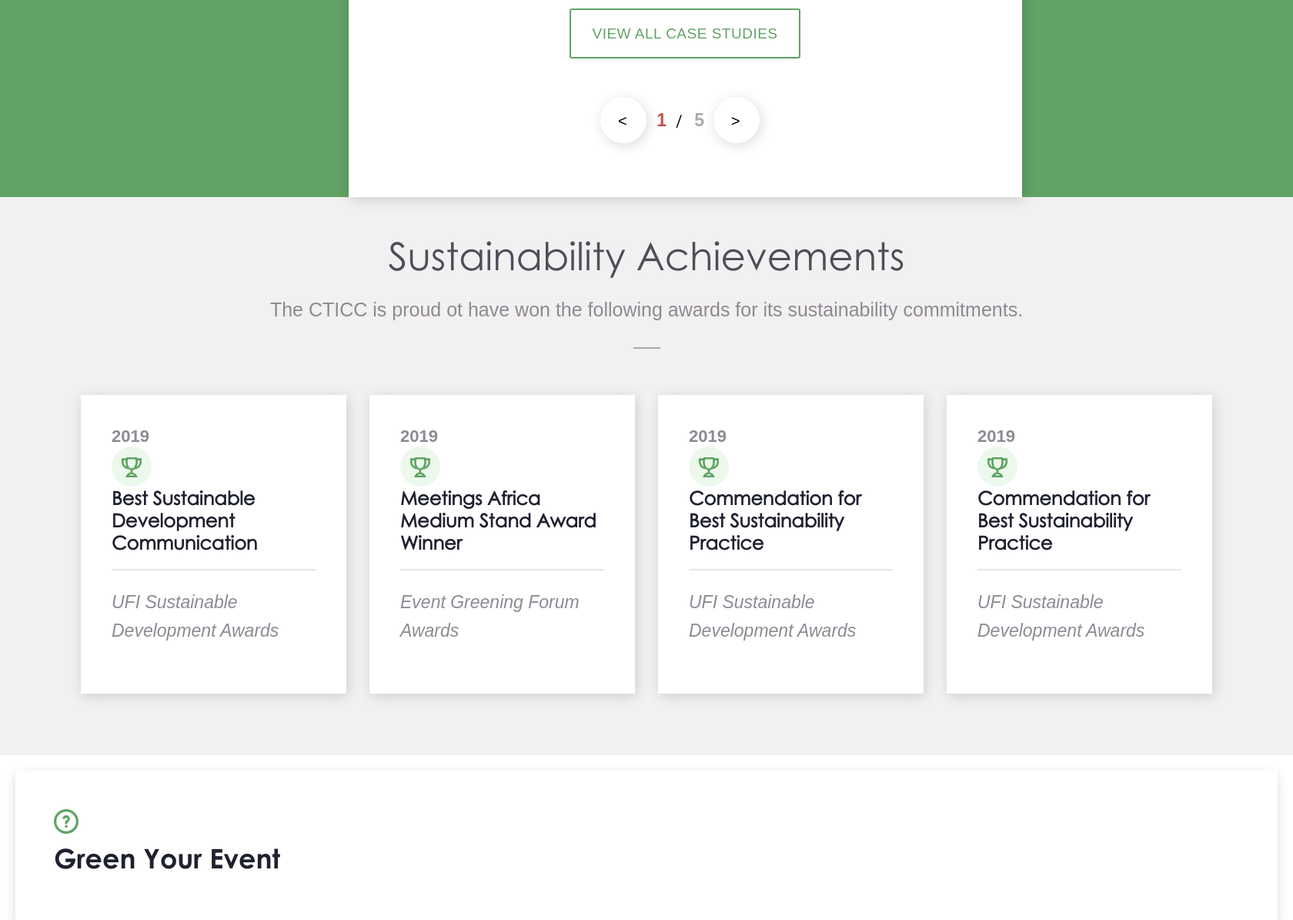
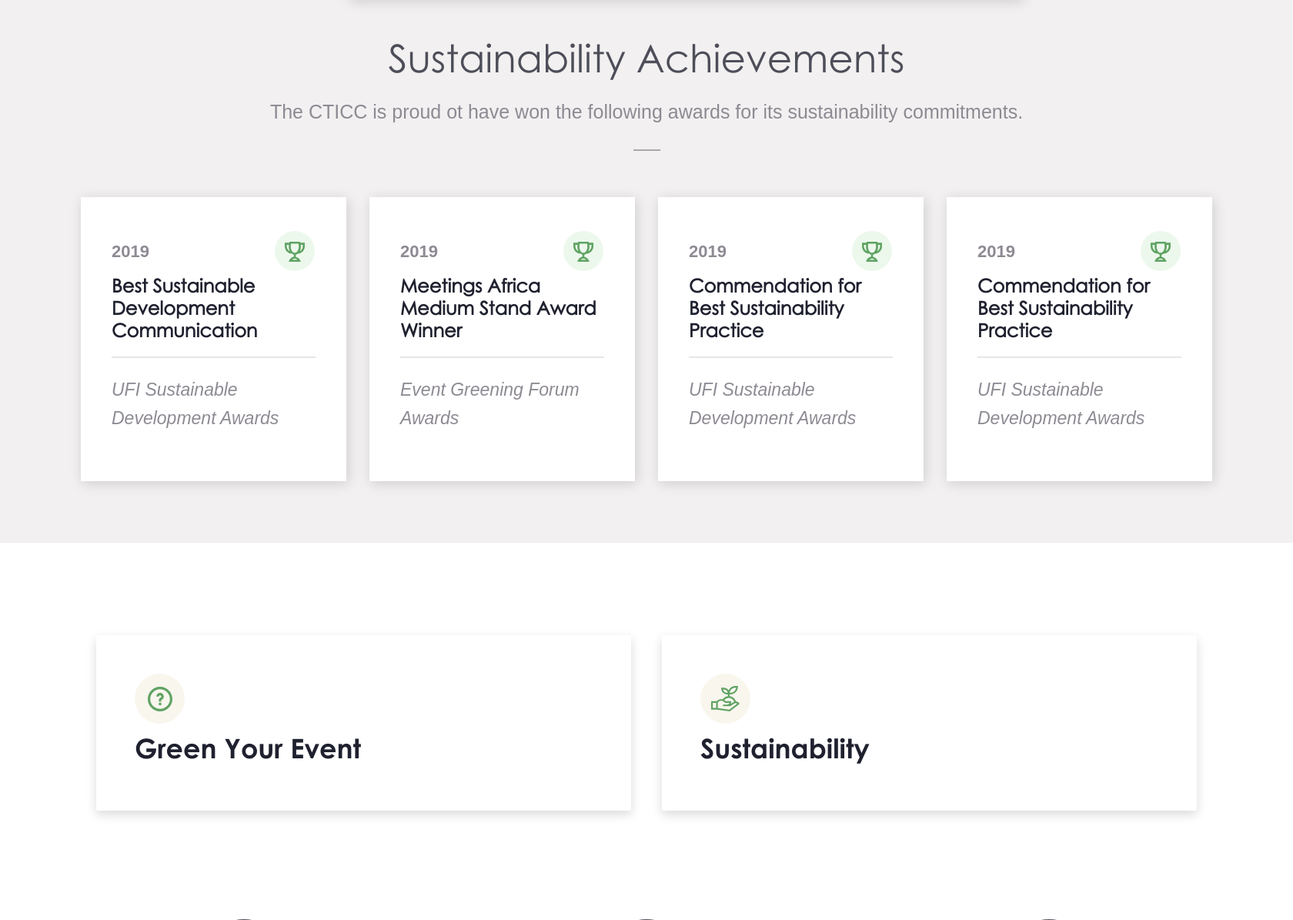
Before and after one commit to TammyJacobus/cticc, a PHP site: page /sustainability.html in a window 1680 px wide. Shown: the part 3046-4241 px from the top of the page at 77% size. Run offline with PHP 8.4, Linux system fonts and the light colour scheme; some libraries are stand-ins or nearby versions; some web fonts are replaced.

Commit message:
FE-Updates

```diff
--- a/assets/css/styles.css
+++ b/assets/css/styles.css
@@ -233,7 +233,7 @@
 .gallery .date { font-family: 'Montserrat', sans-serif; font-weight: bold; font-size: 22px; line-height: 27px; color: #8E8A93; }
 .gallery .name { font-family: 'Century Gothic', Helvetica, Arial, sans-serif; padding-top: 10px; font-size: 32px; line-height: 35px; text-transform: capitalize; color: #070918; }
 .gallery .title{ font-family: 'Montserrat', sans-serif; padding-top: 10px; font-size: 22px; line-height: 27px; text-transform: uppercase; color: var(--grey); }
-/*.gallery .date-wrap { display: grid; grid-template-columns: 1fr 1fr; }*/
+.gallery .date-wrap { display: grid; grid-template-columns: 4fr 1fr; height: 60px; align-items: center; }
 
 
 /* Gallery 1 */
@@ -519,13 +519,8 @@
 .sus-banner .ico { display: grid; place-items: center center; }
 
 /* Experience Points */
-<<<<<<< HEAD
 .experience-points-wrapper { display: grid; justify-self: stetch; grid-auto-flow: column; grid-template-columns: repeat(auto-fit, minmax(100px, 1fr)); width:-moz-available; width: -webkit-fill-available; max-width: 1470px; margin: 100px auto 80px; }
-.experience-points { padding:40px; margin:20px; border-radius: 3px; background-color: var(--white); box-shadow: 0 5px 14px 0 rgba(0,0,0,0.15); }
-=======
-.experience-points-wrapper { display: grid; justify-self: stetch; grid-auto-flow: column; grid-template-columns: repeat(auto-fit, minmax(100px, 1fr)); width:-moz-available; width: -webkit-fill-available; max-width: 1470px; margin: 100px auto 60px; }
 .experience-points { padding:50px; margin:20px; border-radius: 3px; background-color: var(--white); box-shadow: 0 5px 14px 0 rgba(0,0,0,0.15); }
->>>>>>> 7def210d0dc76ed5184652a7bbbdfa8e6b304e9f
 .experience-points-ico { display: grid; place-items: center center; height: 65px; width: 65px; border-radius: 100px; background-color: rgba(193,168,76,0.1); }
 .experience-points-caption { font-family: 'Century Gothic Bold', Helvetica, Arial, sans-serif; color: var(--darkness); font-size: 35px; font-weight: bold; line-height: 43px; text-shadow: 0 1px 8px 0 #131021; padding: 10px 0; }
 .visitor-fill img { fill: #C1A84C !important; }
--- a/supplier-policies.html
+++ b/supplier-policies.html
@@ -399,7 +399,7 @@
             <!-- Hero Image -->
             <div class="banner supplier">
                 <div class="banner-inner-content">
-                    <h2>Policies &amp; Reporting</h2>
+                    <h3>Policies &amp; Reporting</h3>
                 </div>
             </div>
 
--- a/sustainability.html
+++ b/sustainability.html
@@ -492,8 +492,10 @@
                 </div>
                 <div class="gallery gallery-7">
                     <div class="item item1">
+                        <div class="date-wrap">
                             <div class="date">2019</div>
                             <div class="ico-2"><img src="assets/img/icons/ico-sus-achievements.svg" /></div>
+                        </div>
                         <div class="header">Best Sustainable Development Communication</div>
                         <div class="divider"><!-- Divider --></div>
                         <p><i>UFI Sustainable Development Awards</i></p>
@@ -508,15 +510,19 @@
                         <p><i>Event Greening Forum Awards</i></p>
                     </div>
                     <div class="item item3">
+                        <div class="date-wrap">
                             <div class="date">2019</div>
                             <div class="ico-2"><img src="assets/img/icons/ico-sus-achievements.svg" /></div>
+                        </div>
                         <div class="header">Commendation for Best Sustainability Practice</div>
                         <div class="divider"><!-- Divider --></div>
                         <p><i>UFI Sustainable Development Awards</i></p>
                     </div>
                     <div class="item item3">
+                        <div class="date-wrap">
                             <div class="date">2019</div>
                             <div class="ico-2"><img src="assets/img/icons/ico-sus-achievements.svg" /></div>
+                        </div>
                         <div class="header">Commendation for Best Sustainability Practice</div>
                         <div class="divider"><!-- Divider --></div>
                         <p><i>UFI Sustainable Development Awards</i></p>
```
Lines whose indentation alone changed are shown as unchanged.
